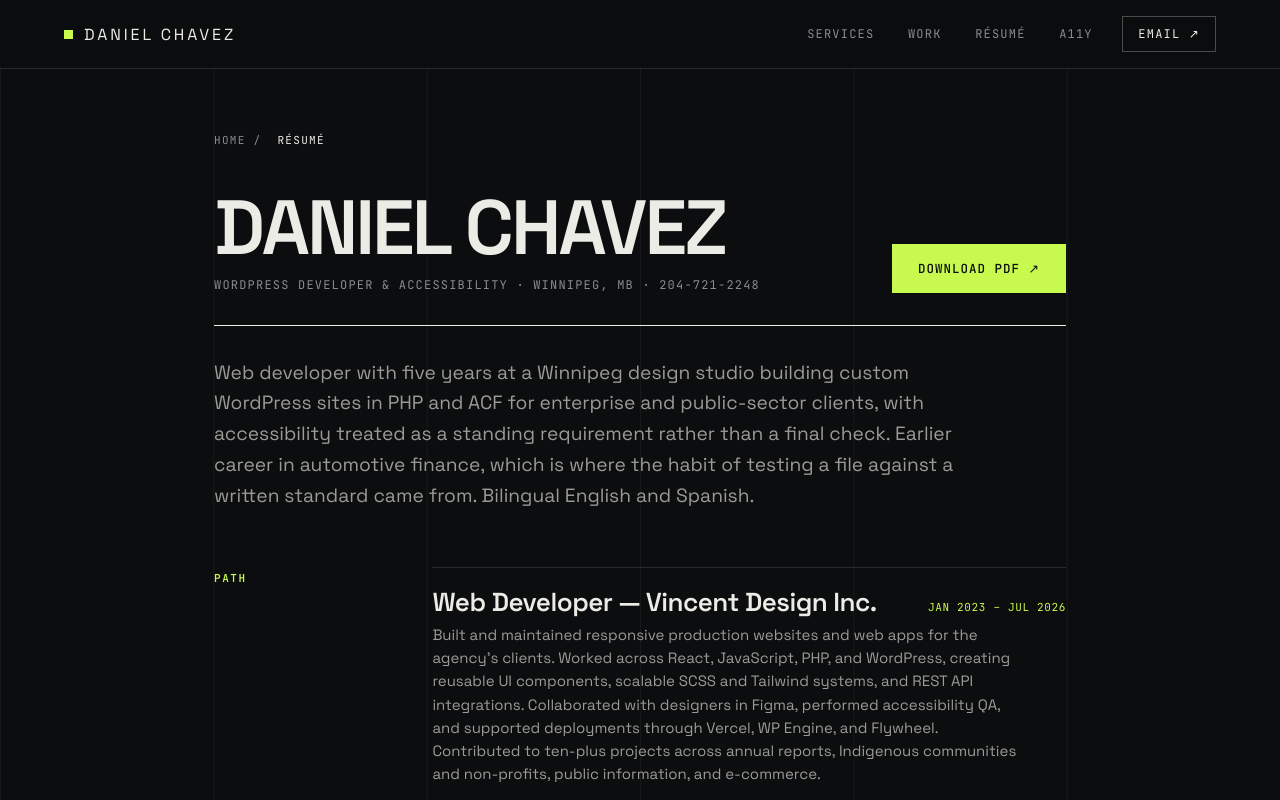
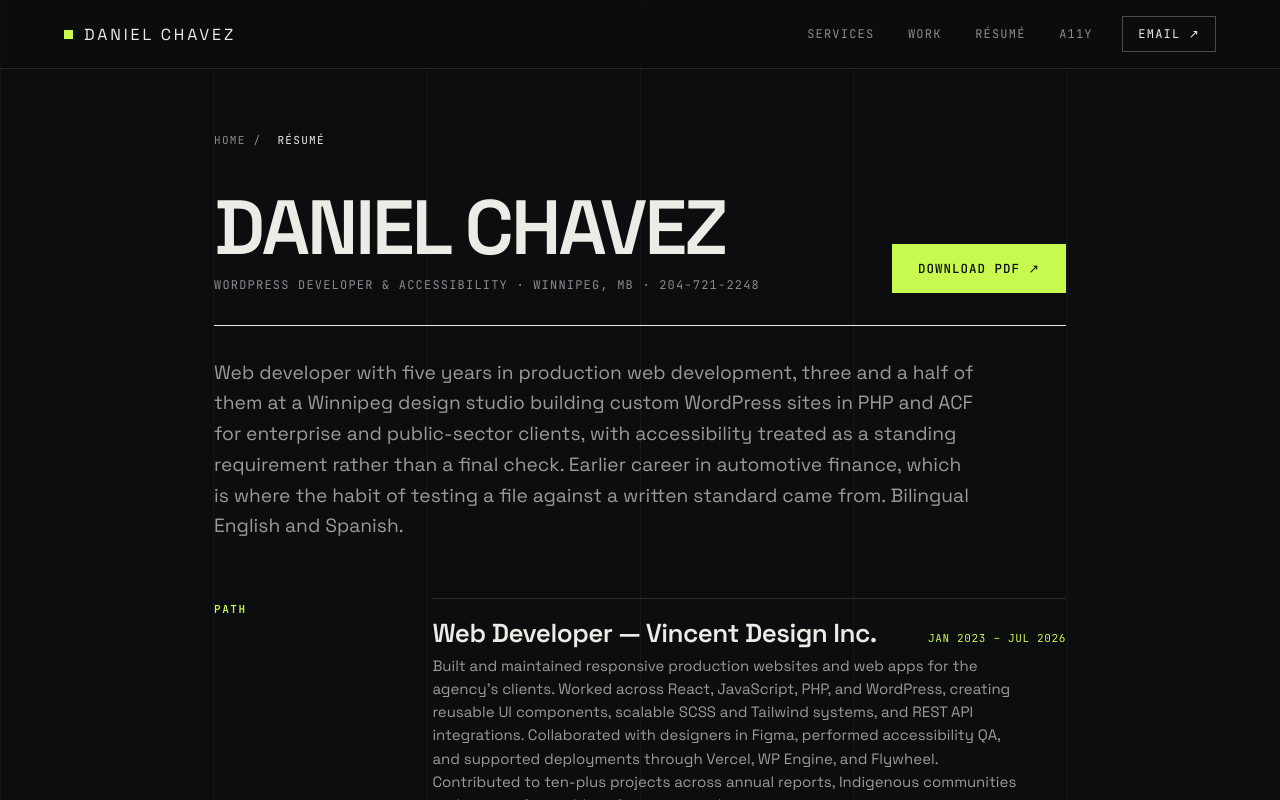
Before and after one commit to dchavez3395/Portfolio2026, a React (Vite) app: page / in a window 1280 px wide. Both pictures are taken after a click on the button "RÉSUMÉ". Shown: the top 800 px of the page. Built offline with nearby package versions, Linux system fonts and the light colour scheme.

Commit message:
Correct tenure: three and a half years at the studio, five in web development overall

```diff
--- a/src/App.jsx
+++ b/src/App.jsx
@@ -159,8 +159,9 @@ function HomeView({ goServices, goA11y, goResume, openCase }) {
           </h2>
           <div>
             <p style={{ fontSize: "clamp(17px, 1.6vw, 21px)", lineHeight: 1.6, color: "var(--body)", margin: "0 0 28px", maxWidth: "52ch" }}>
-              Five years at a Winnipeg design studio building custom WordPress in
-              PHP, and running the WCAG 2.2 AA conformance audits on the same work.
+              Three and a half years at a Winnipeg design studio building custom
+              WordPress in PHP, and running the WCAG 2.2 AA conformance audits on the
+              same work. Five years in production web development altogether.
               Being the developer as well as the auditor means I know the part
               that is harder than finding an issue: writing the finding so the
               person fixing it can act on it, and knowing which remediation will
@@ -580,8 +581,9 @@ function ResumeView({ goHome }) {
       </div>
 
       <p className="pk-resume__summary">
-        Web developer with five years at a Winnipeg design studio building custom
-        WordPress sites in PHP and ACF for enterprise and public-sector clients,
+        Web developer with five years in production web development, three and a half
+        of them at a Winnipeg design studio building custom WordPress sites in PHP and
+        ACF for enterprise and public-sector clients,
         with accessibility treated as a standing requirement rather than a final
         check. Earlier career in automotive finance, which is where the habit of
         testing a file against a written standard came from. Bilingual English
```
